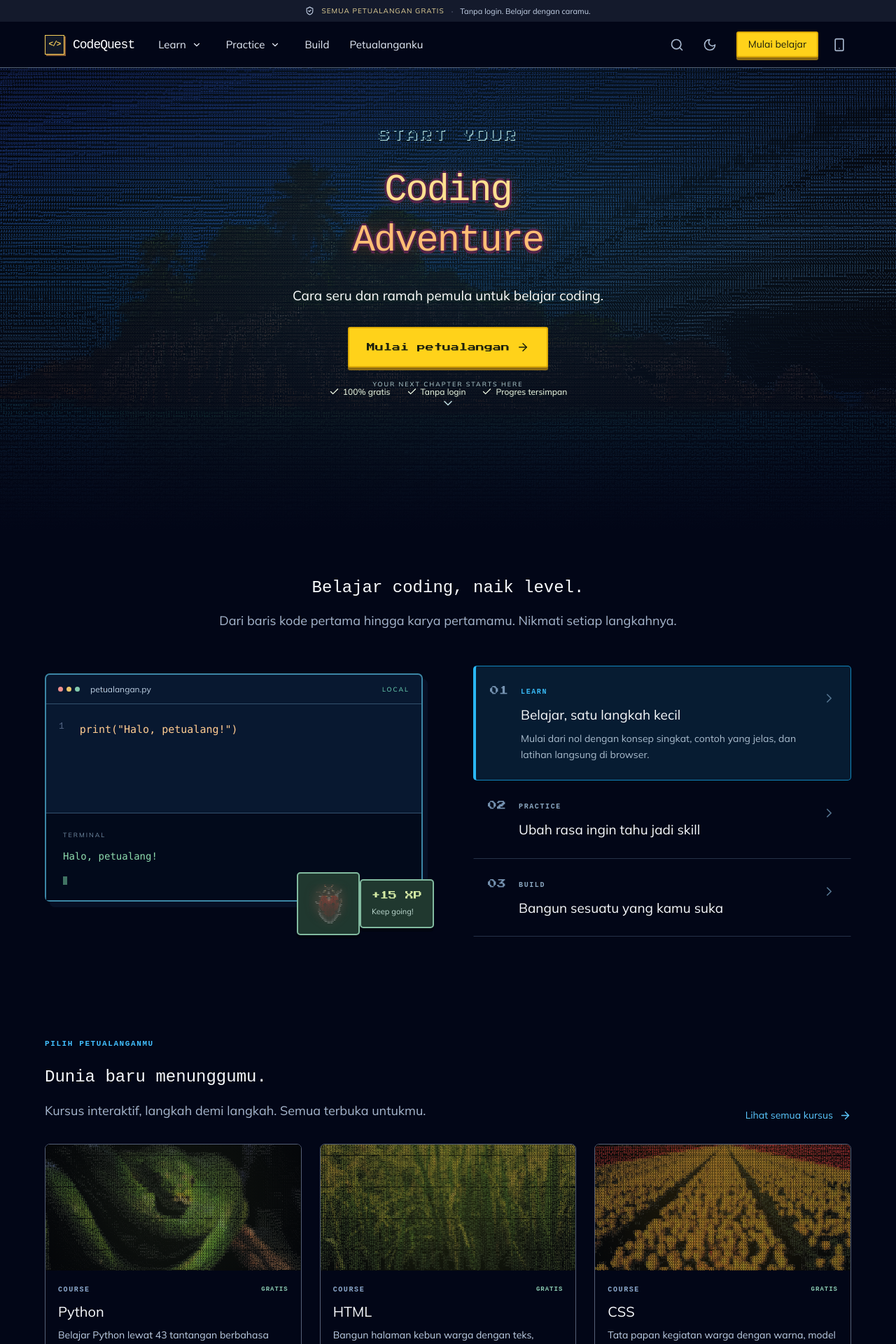
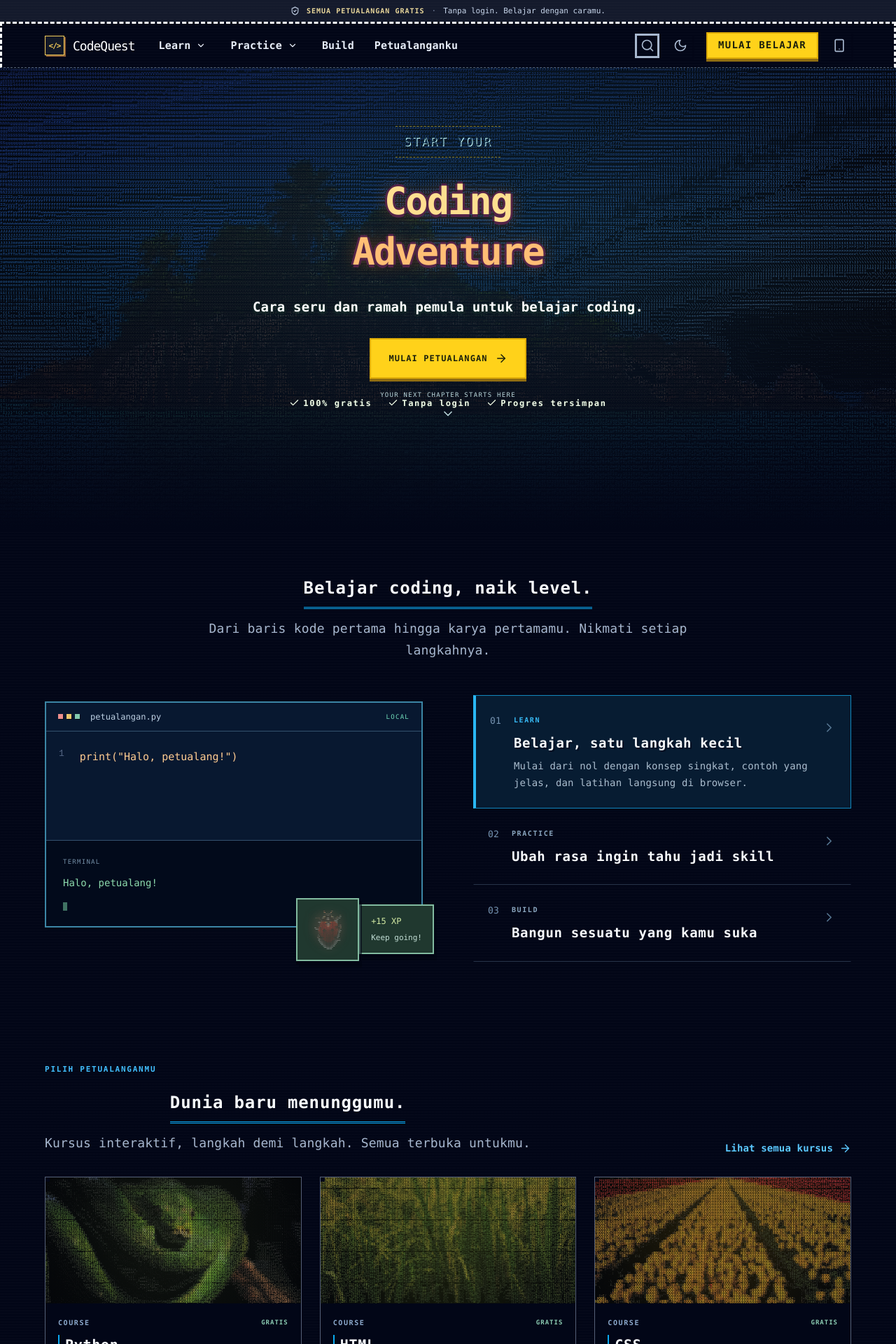
Before and after one commit to Fuckinsomnia/codequest, a React (Vite) app: page / in a window 1280 px wide. Shown: the top 1920 px of the page at 70% size. Built offline with nearby package versions, Linux system fonts and the light colour scheme.

Commit message:
Apply a global ASCII art UI system

```diff
--- /dev/null
+++ b/src/ascii-ui.css
@@ -0,0 +1,405 @@
+:root {
+  --ascii: "Cascadia Mono", "SFMono-Regular", Consolas, "Liberation Mono", "Courier New", monospace;
+  --pixel: var(--ascii);
+  --ascii-shadow: #02061799;
+  --ascii-line: var(--line);
+}
+
+[data-theme='light'] {
+  --ascii-shadow: #1c294422;
+}
+
+*,
+*::before,
+*::after {
+  border-radius: 0 !important;
+}
+
+html,
+body {
+  background-image: repeating-linear-gradient(0deg, transparent 0 3px, #ffffff04 3px 4px);
+}
+
+body,
+button,
+input,
+textarea,
+select,
+summary,
+label {
+  font-family: var(--ascii) !important;
+}
+
+h1,
+h2,
+h3,
+h4,
+h5,
+h6,
+pre,
+code,
+.logo,
+.eyebrow,
+.practice-eyebrow,
+.practice-pack-kicker,
+.exercism-card-top,
+.file-tab,
+.panel-toolbar,
+.lesson-position,
+.card-meta,
+.practice-overview,
+.catalog-release,
+.footer-grid h4 {
+  font-family: var(--ascii) !important;
+}
+
+h1,
+h2,
+h3,
+h4,
+h5,
+h6 {
+  font-weight: 700;
+  letter-spacing: .035em;
+  text-shadow: 2px 2px 0 var(--ascii-shadow);
+}
+
+p,
+li,
+label,
+input,
+textarea,
+select,
+button,
+a {
+  letter-spacing: .01em;
+}
+
+.eyebrow,
+.practice-eyebrow,
+.practice-pack-kicker {
+  letter-spacing: .16em;
+}
+
+.section-heading h2,
+.practice-intro h1 {
+  width: fit-content;
+  margin-inline: auto;
+  padding-bottom: 8px;
+  border-bottom: 3px double var(--blue);
+}
+
+.course-card h3,
+.project-body h3,
+.practice-pack h2,
+.exercism-card h2,
+.build-card h3,
+.journey-heading h3 {
+  padding-left: 8px;
+  border-left: 2px solid var(--blue);
+}
+
+.button,
+.icon-btn,
+input,
+textarea,
+select,
+.course-card,
+.project-card,
+.chapter,
+.side-panel,
+.practice-pack,
+.exercism-card,
+.practice-detail,
+.exercism-brief,
+.exercism-workspace,
+.modal,
+.toast,
+.dropdown-menu,
+.level-pill,
+.avatar-button,
+.stat,
+.achievement,
+.activity-panel,
+.data-settings,
+.daily-note,
+.project-step,
+.checkpoint,
+.certificate-panel,
+.catalog-note,
+.empty,
+.quest-banner,
+.adventurer,
+.practice-summary,
+.challenge-table,
+.code-example,
+.expected,
+.solution,
+.hint,
+.help-item,
+.quiz-option,
+.result-box,
+.local-indicator {
+  border-style: solid;
+  box-shadow: 3px 3px 0 var(--ascii-shadow);
+}
+
+.button:not(.icon-square) {
+  border-style: double;
+  text-transform: uppercase;
+  letter-spacing: .09em;
+}
+
+.button:hover:not(:disabled) {
+  transform: translate(-1px, -1px);
+  box-shadow: 4px 4px 0 var(--ascii-shadow);
+}
+
+.button:active:not(:disabled) {
+  transform: translate(2px, 2px);
+  box-shadow: 1px 1px 0 var(--ascii-shadow);
+}
+
+input,
+textarea,
+select {
+  border-style: dashed;
+}
+
+input:focus,
+textarea:focus,
+select:focus {
+  border-style: solid;
+}
+
+.course-card,
+.project-card,
+.practice-pack,
+.exercism-card,
+.build-card {
+  position: relative;
+  border-width: 1px;
+}
+
+.course-card::before,
+.project-card::before,
+.practice-pack::before,
+.exercism-card::before,
+.build-card::before {
+  content: "";
+  position: absolute;
+  top: -6px;
+  left: -6px;
+  z-index: 2;
+  width: 10px;
+  height: 10px;
+  border-top: 2px solid var(--blue);
+  border-left: 2px solid var(--blue);
+  background: var(--bg);
+}
+
+.course-card:hover,
+.project-card:hover,
+.practice-pack:hover,
+.exercism-card:hover,
+.build-card:hover {
+  transform: translate(-2px, -2px);
+  box-shadow: 6px 6px 0 var(--ascii-shadow);
+}
+
+.chapter,
+.side-panel,
+.practice-pack,
+.exercism-card,
+.modal,
+.daily-note,
+.project-step,
+.checkpoint,
+.certificate-panel,
+.catalog-note,
+.empty,
+.adventurer,
+.practice-summary,
+.activity-panel,
+.data-settings {
+  border-width: 1px;
+}
+
+.chapter-number,
+.badge,
+.trophy-orb {
+  clip-path: none;
+  border-style: solid;
+  box-shadow: 2px 2px 0 var(--ascii-shadow);
+}
+
+.progress-track {
+  border-radius: 0;
+  background-image: repeating-linear-gradient(90deg, transparent 0 9px, #ffffff0d 9px 10px);
+}
+
+.progress-track > span {
+  background-image: repeating-linear-gradient(90deg, transparent 0 9px, #ffffff26 9px 10px);
+}
+
+.activity-cell,
+.activity-legend i {
+  border-radius: 0;
+}
+
+.dropdown-menu {
+  border-width: 1px;
+  border-style: dashed;
+  background-image: repeating-linear-gradient(0deg, transparent 0 3px, #ffffff05 3px 4px);
+}
+
+.dropdown-menu a {
+  border-left: 2px solid transparent;
+}
+
+.dropdown-menu a:hover {
+  border-left-color: var(--blue);
+}
+
+.site-header,
+.lesson-header,
+.lesson-footer,
+.panel-toolbar,
+.editor-actions,
+.build-toolbar,
+.build-tabs,
+.footer-bottom {
+  border-style: dashed;
+}
+
+.top-note,
+.site-header,
+.lesson-header,
+.lesson-footer,
+.panel-toolbar,
+.editor-actions,
+.build-toolbar,
+.build-tabs,
+.site-footer,
+.lesson-shell,
+.terminal-pane,
+.quiz-panel,
+.exercism-terminal {
+  background-image: repeating-linear-gradient(0deg, transparent 0 3px, #ffffff04 3px 4px);
+}
+
+.local-indicator,
+.lesson-position b,
+.free-label,
+.language-tag,
+.lesson-name small {
+  border: 1px dashed currentColor;
+}
+
+.hero-eyebrow,
+.hero-bottom,
+.hero-benefits,
+.mini-title>span:last-child,
+.mini-terminal>span:first-child,
+.floating-xp,
+.xp-reward {
+  font-family: var(--ascii) !important;
+  letter-spacing: .14em;
+}
+
+.hero-eyebrow {
+  display: inline-block;
+  padding: 7px 12px;
+  border-block: 1px dashed #ffd21a88;
+}
+
+.hero-button {
+  text-transform: uppercase;
+}
+
+.window-dots i {
+  border-radius: 0;
+  box-shadow: 1px 1px 0 #0008;
+}
+
+.mini-editor,
+.mini-character>div,
+.code-example,
+.expected,
+.solution,
+.hint,
+.help-item,
+.quiz-option,
+.result-box,
+.lesson-drawer {
+  border-style: solid;
+  box-shadow: 4px 4px 0 var(--ascii-shadow);
+}
+
+.lesson-copy h1,
+.lesson-copy h2,
+.project-detail-hero h1,
+.daily-hero h1,
+.catalog-hero h1,
+.course-hero h1 {
+  padding-left: 10px;
+  border-left: 3px double var(--blue);
+}
+
+.instruction-title,
+.help-heading {
+  border-style: dashed;
+}
+
+.quiz-content h2,
+.certificate h1,
+.mini-character small,
+.xp-reward>span {
+  font-family: var(--ascii) !important;
+}
+
+.quiz-option>span,
+.chapter-number {
+  font-family: var(--ascii) !important;
+}
+
+.modal {
+  border-width: 2px;
+  border-style: double;
+}
+
+.toast {
+  border-style: dashed;
+}
+
+.spinner {
+  border-radius: 0;
+  border-style: dashed;
+}
+
+.certificate {
+  border-style: double;
+  background-image: repeating-linear-gradient(0deg, transparent 0 4px, #3b344408 4px 5px);
+}
+
+[data-theme='light'] .course-card,
+[data-theme='light'] .project-card,
+[data-theme='light'] .practice-pack,
+[data-theme='light'] .exercism-card,
+[data-theme='light'] .chapter,
+[data-theme='light'] .side-panel,
+[data-theme='light'] .modal,
+[data-theme='light'] .dropdown-menu {
+  box-shadow: 4px 4px 0 #1c29441f;
+}
+
+@media (max-width: 720px) {
+  .section-heading h2,
+  .practice-intro h1 {
+    font-size: clamp(15px, 5vw, 22px);
+  }
+
+  .button:not(.icon-square) {
+    letter-spacing: .06em;
+  }
+}
--- a/src/main.jsx
+++ b/src/main.jsx
@@ -1,12 +1,8 @@
 import React from 'react';
 import {createRoot} from 'react-dom/client';
-import '@fontsource/press-start-2p/latin-400.css';
-import '@fontsource/mulish/latin-400.css';
-import '@fontsource/mulish/latin-600.css';
-import '@fontsource/mulish/latin-700.css';
-import '@fontsource/mulish/latin-800.css';
 import App from './App';
 import {loadPersistedState} from './store';
 import './styles.css';
 import './ascii.css';
+import './ascii-ui.css';
 loadPersistedState().then(initialState => createRoot(document.getElementById('root')).render(<App initialState={initialState}/>));
```
Also changed, not shown: tests/browser.mjs (+1 -1 lines), 1 other file (tests, documents, lock files or other folders).
